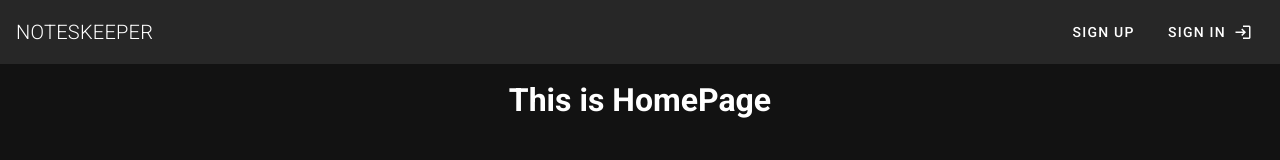
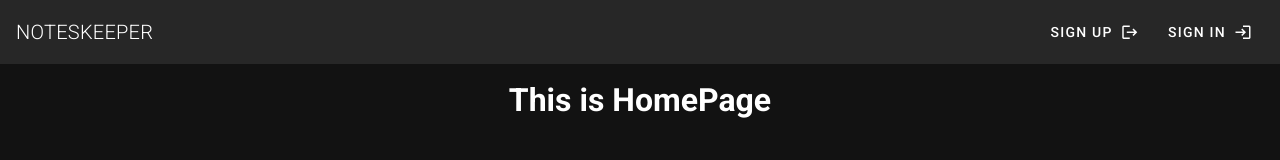
Before and after one commit to ameyjakate2001/NotesKeeper, a Nuxt app: page / in a window 1280 px wide. Shown: the top 160 px of the page. Built offline with nearby package versions, Linux system fonts and the light colour scheme.

Commit message:
Update Navbar.vue

```diff
--- a/components/Navbar.vue
+++ b/components/Navbar.vue
@@ -9,7 +9,7 @@
       <v-spacer />
       <v-btn :to="'/sign-up'" text color="light">
         <span>Sign Up</span>
-        <!-- <v-icon right>mdi-logout</v-icon> -->
+         <v-icon right>mdi-logout</v-icon>
       </v-btn>
       <v-btn :to="'/sign-in'" text color="light">
         <span>Sign In</span>
```
